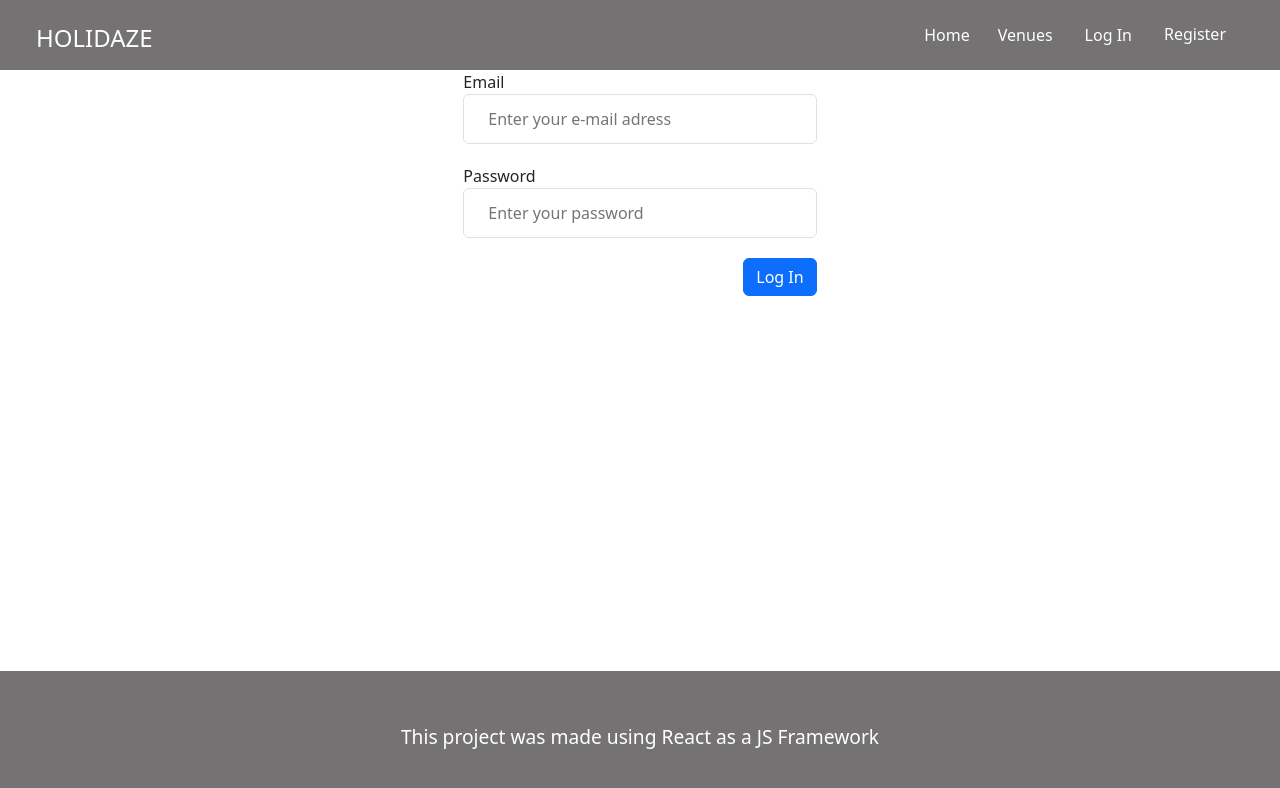
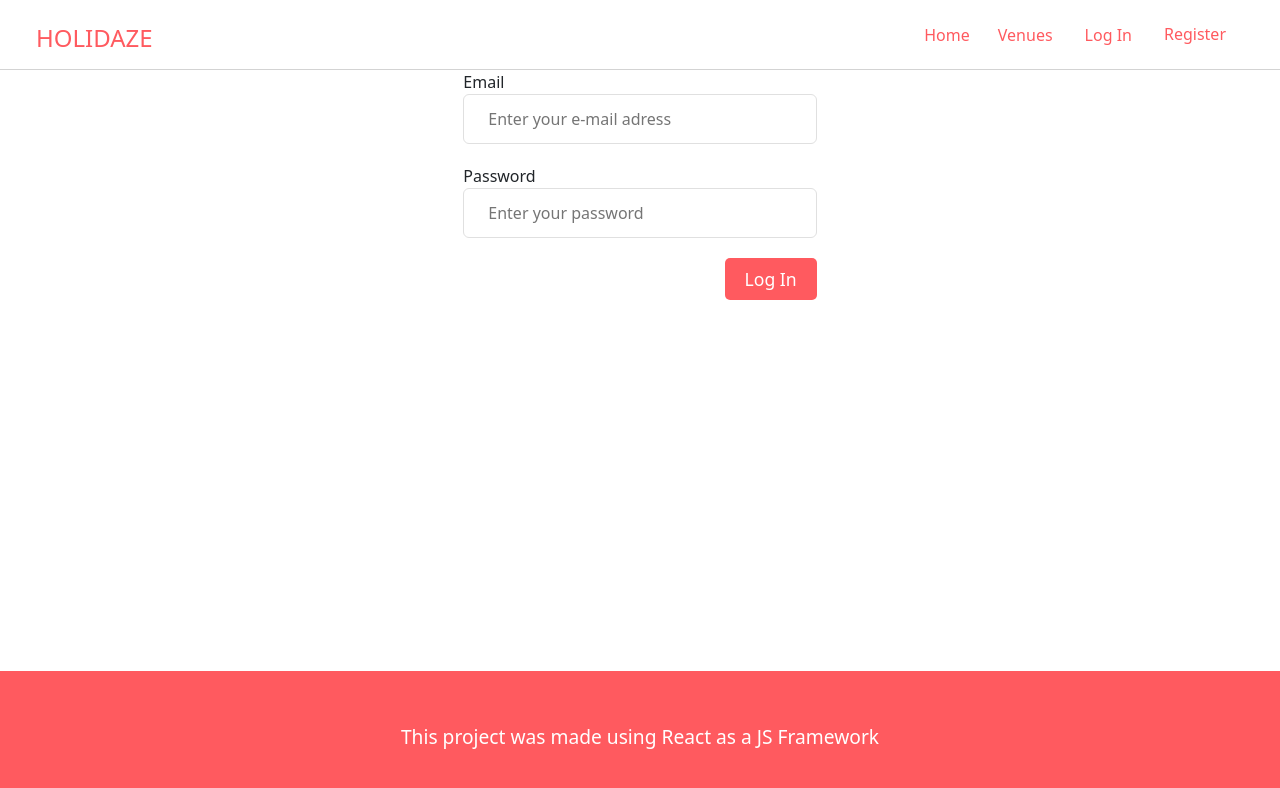
Before and after one commit to akeek/pe-holidaze-sae, a React (Create React App) app in the folder holidaze-pe/: page /login in a window 1280 px wide. Shown: the top 788 px of the page. Built offline with nearby package versions, Linux system fonts and the light colour scheme.

Commit message:
change colors

```diff
--- a/holidaze-pe/src/index.css
+++ b/holidaze-pe/src/index.css
@@ -1,5 +1,10 @@
 html {
   font-family: 'Maven Pro', sans-serif;
+}
+
+:root {
+  --primary-color: #FF5A5F;
+  --primary-hover-color: #b13e42;
 }
 
 body {
@@ -14,7 +19,7 @@ body {
 
 .home {
   text-decoration: none;
-  color: white;
+  color: var(--primary-color);
   font-size: x-large;
 }
 
@@ -24,10 +29,10 @@ body {
 
 header {
   height: 70px;
-  background-color: #747272;
   display: flex;
   padding: 20px 36px;
   justify-content: space-between;
+  border-bottom: 1px lightgrey solid;
 }
 
 nav {
@@ -39,25 +44,28 @@ nav {
 
 .navbar a {
   text-decoration: none;
-  color: white;
+  color: var(--primary-color);
   list-style-type: none;
   display: inline;
   padding: 10px;
-  background-color: #747272;
 }
 
 .navbar a:hover {
-  color: #9b1212;
+  color: var(--primary-hover-color);
+}
+
+.navbar-collapse {
+  background-color: white;
 }
 
 .loginBtn {
   border: none;
-  background-color: #747272;
-  color: white;
+  color: var(--primary-color);
+  background-color: white;
 }
 
 .loginBtn:hover {
-  color: #9b1212;
+  color: var(--primary-hover-color);
 }
 
 .navbar-toggler {
@@ -67,7 +75,7 @@ nav {
 }
 
 footer {
-  background-color: #747272;
+  background-color: var(--primary-color);
   text-align: center;
   padding: 2rem;
   margin-top: auto;
--- a/holidaze-pe/src/pages/login/login.js
+++ b/holidaze-pe/src/pages/login/login.js
@@ -1,6 +1,6 @@
 import React, { useState } from "react";
 import { schemaLogin } from "../../components/SchemaReg";
-import { Button, Modal } from "react-bootstrap";
+import { Modal } from "react-bootstrap";
 import { Formik, Form, Field, ErrorMessage } from "formik";
 import { ToastContainer, toast } from "react-toastify";
 import styles from "../../styles/login.module.css";
@@ -87,14 +87,14 @@ function LogIn() {
               </Form>
             </Modal.Body>
             <Modal.Footer>
-              <Button
+              <button
                 className={styles.formBtn}
                 onClick={() => {
                   handleSubmit();
                 }}
               >
                 Log In
-              </Button>
+              </button>
             </Modal.Footer>
             <ToastContainer position="top-center" autoClose={2500} />
           </Modal.Dialog>
--- a/holidaze-pe/src/styles/home.module.css
+++ b/holidaze-pe/src/styles/home.module.css
@@ -42,7 +42,7 @@
 
 .bannerBtn {
     border: none;
-    background-color: #1d67d6;
+    background-color: var(--primary-color);
     color: white;
     padding: 6px 18px;
     border-radius: 7px;
@@ -54,7 +54,7 @@
 }
 
 .bannerBtn:hover {
-    background-color: #79afff;
+    background-color: var(--primary-hover-color);
 }
 
 @media screen and (max-width: 1000px) {
--- a/holidaze-pe/src/styles/latest.module.css
+++ b/holidaze-pe/src/styles/latest.module.css
@@ -22,7 +22,8 @@
 .descinfo {
     height: 3rem;
     padding: 0 10px;
-    font-weight: lighter;
+    font-weight: 300;
+    color: grey;
     display: -webkit-box;
     -webkit-line-clamp: 2;
     -webkit-box-orient: vertical;
@@ -31,7 +32,7 @@
 
 .banner {
     color: white;
-    background-color: #1d67d6d2;
+    background-color: var(--primary-color);
     padding: 2px;
     font-size: 1.2rem;
     text-align: center;
@@ -44,7 +45,7 @@
 
 .banner:hover {
     color: white;
-    background-color: #79afff;
+    background-color: var(--primary-hover-color);
 }
 
 .grid {
--- a/holidaze-pe/src/styles/login.module.css
+++ b/holidaze-pe/src/styles/login.module.css
@@ -19,14 +19,16 @@
 }
 
 .formBtn {
+    border-radius: 5px;
+    font-size: 1.1rem;
+    background-color: var(--primary-color);
     border: none;
     color: white;
-    background-color: #1D67D6;
-    padding: 10px 35px 10px 35px;
-    border-radius: 7px;
-    margin-top: 20px;
-    font-size: 1.1rem;
+    padding: 8px 20px;
+}
 
+.formBtn:hover {
+    background-color: var(--primary-hover-color);
 }
 
 @media screen and (max-width: 950px) {
--- a/holidaze-pe/src/styles/register.module.css
+++ b/holidaze-pe/src/styles/register.module.css
@@ -34,11 +34,15 @@ form div span {
 .formBtn {
     border: none;
     color: white;
-    background-color: #1d67d6;
+    background-color: var(--primary-color);
     padding: 10px 35px;
     border-radius: 10px;
     margin-top: 20px;
     font-size: 1.1rem;
+}
+
+.formBtn:hover {
+    background-color: var(--primary-hover-color);
 }
 
 .checkContainer {
--- a/holidaze-pe/src/styles/venues.module.css
+++ b/holidaze-pe/src/styles/venues.module.css
@@ -1,18 +1,18 @@
 .search {
-    padding-bottom: 20px;
     position: -webkit-sticky;
     position: sticky;
     top: 0;
-    background-color: #747272;
-    color: white;
+    color: var(--primary-color);
+    background-color: white;
     z-index: 8;
 }
 
 .searchContainer {
     text-align: center;
-    width: 90%;
+    width: 100%;
     margin: 0 auto;
-    border-radius: 20px;
+    border-bottom: 1px lightgrey solid;
+    padding-bottom: 20px;
 }
 
 h1 {
```
